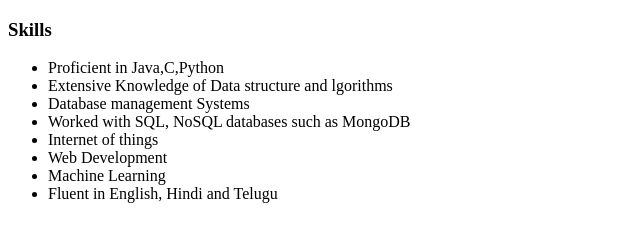
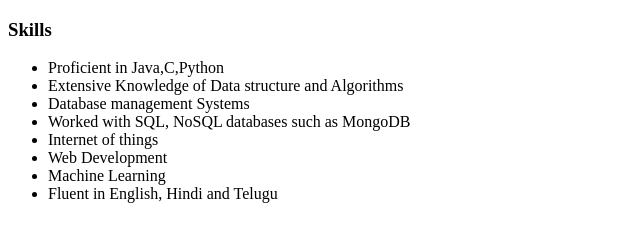
Before and after one commit to Adarsh-marimganti/CV, a plain HTML site: page skills.html in a window 1280 px wide. Shown: the full height of the page, 0-640 px from the left. Drawn offline with Linux system fonts and the light colour scheme.

Commit message:
Update skills.html

```diff
--- a/skills.html
+++ b/skills.html
@@ -8,7 +8,7 @@
     <h3> Skills </h3>
     <ul>
       <li> Proficient in Java,C,Python </li>
-      <li> Extensive Knowledge of Data structure and <a href="#"></a>lgorithms </li>
+      <li> Extensive Knowledge of Data structure and <a href="#"></a>Algorithms </li>
       <li> Database management Systems</li>
       <li> Worked with SQL, NoSQL databases such as MongoDB </li>
       <li> Internet of things </li>
```
